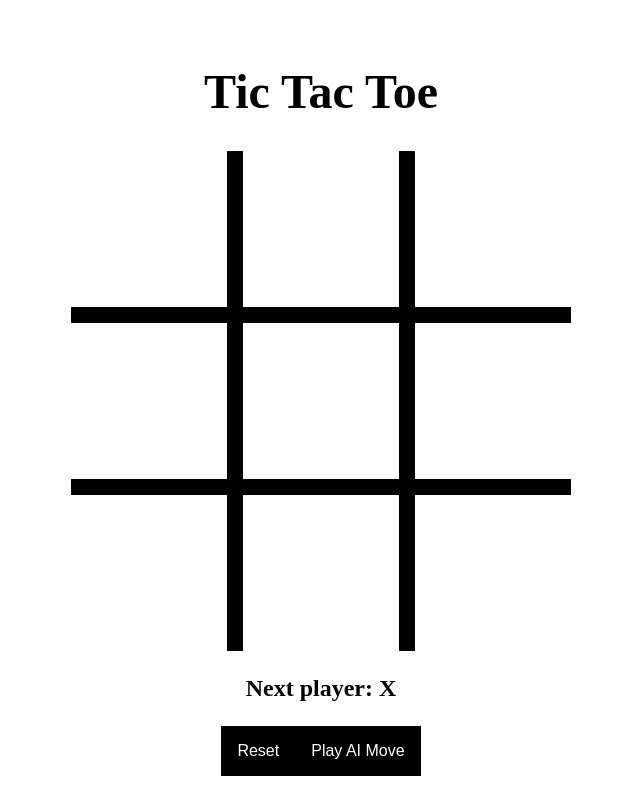
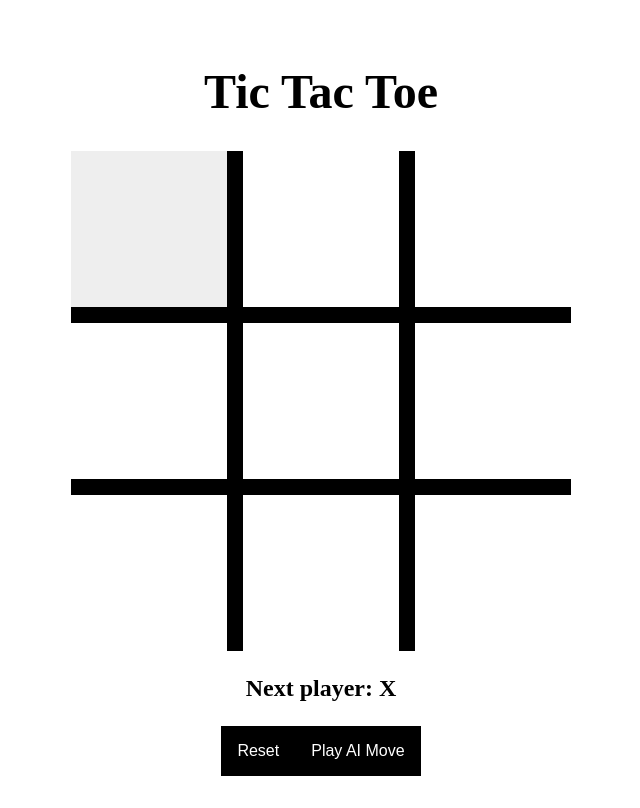
Before and after one commit to davidjamesbutton/tic-tac-toe-spa, a React (Create React App) app: page / in a window 1280 px wide. In both pictures the pointer is over the button 468 px from the left and 229 px from the top of the page. Shown: the whole page, without its empty margins (319-959 px from the left). Built offline with nearby package versions, Linux system fonts and the light colour scheme.

Commit message:
style: Add empty-square hover styling

```diff
--- a/src/index.css
+++ b/src/index.css
@@ -47,6 +47,10 @@ h3 {
   cursor: pointer;
 }
 
+.square-empty:hover {
+  background: #eee
+}
+
 .square-o {
   color: blue;
 }
```
